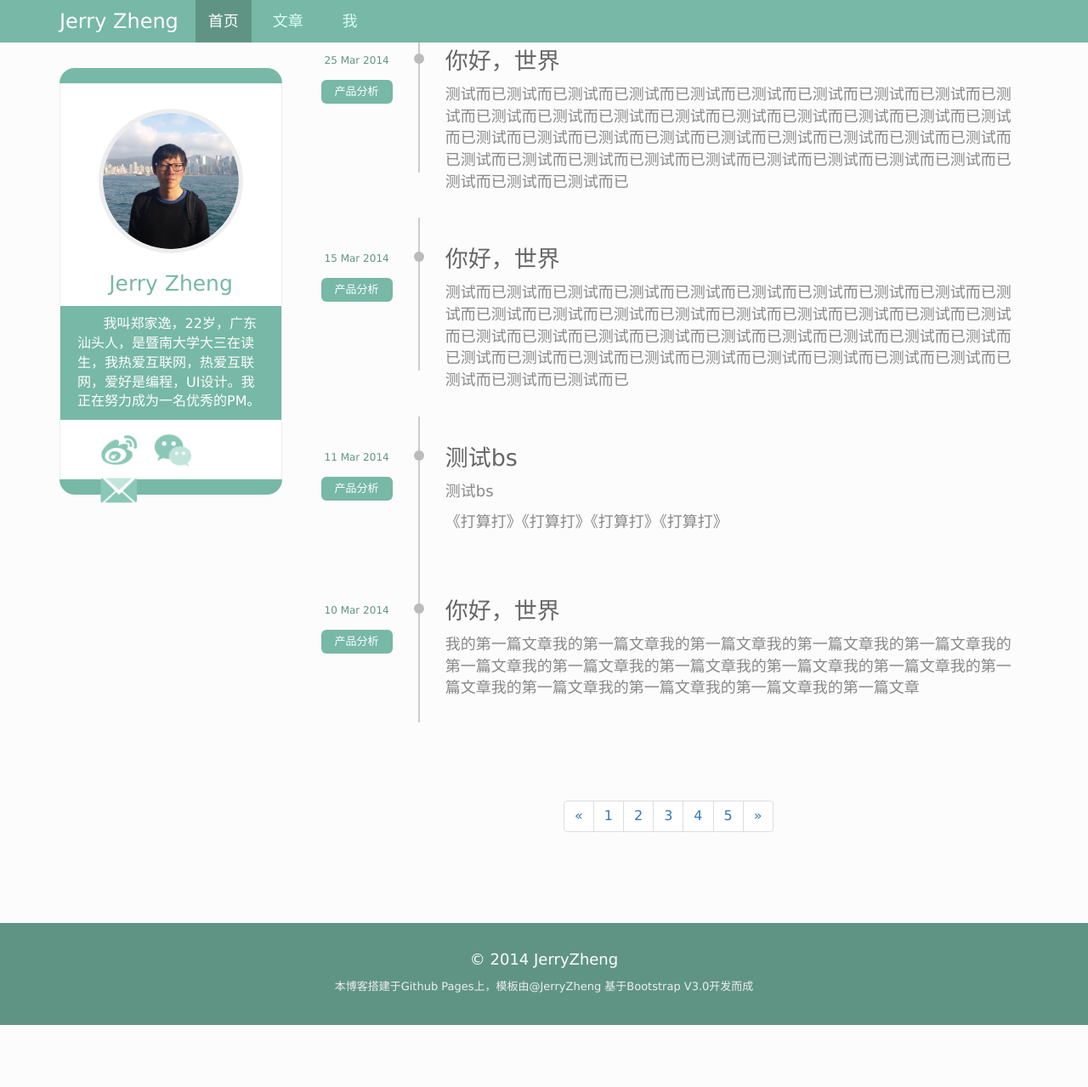
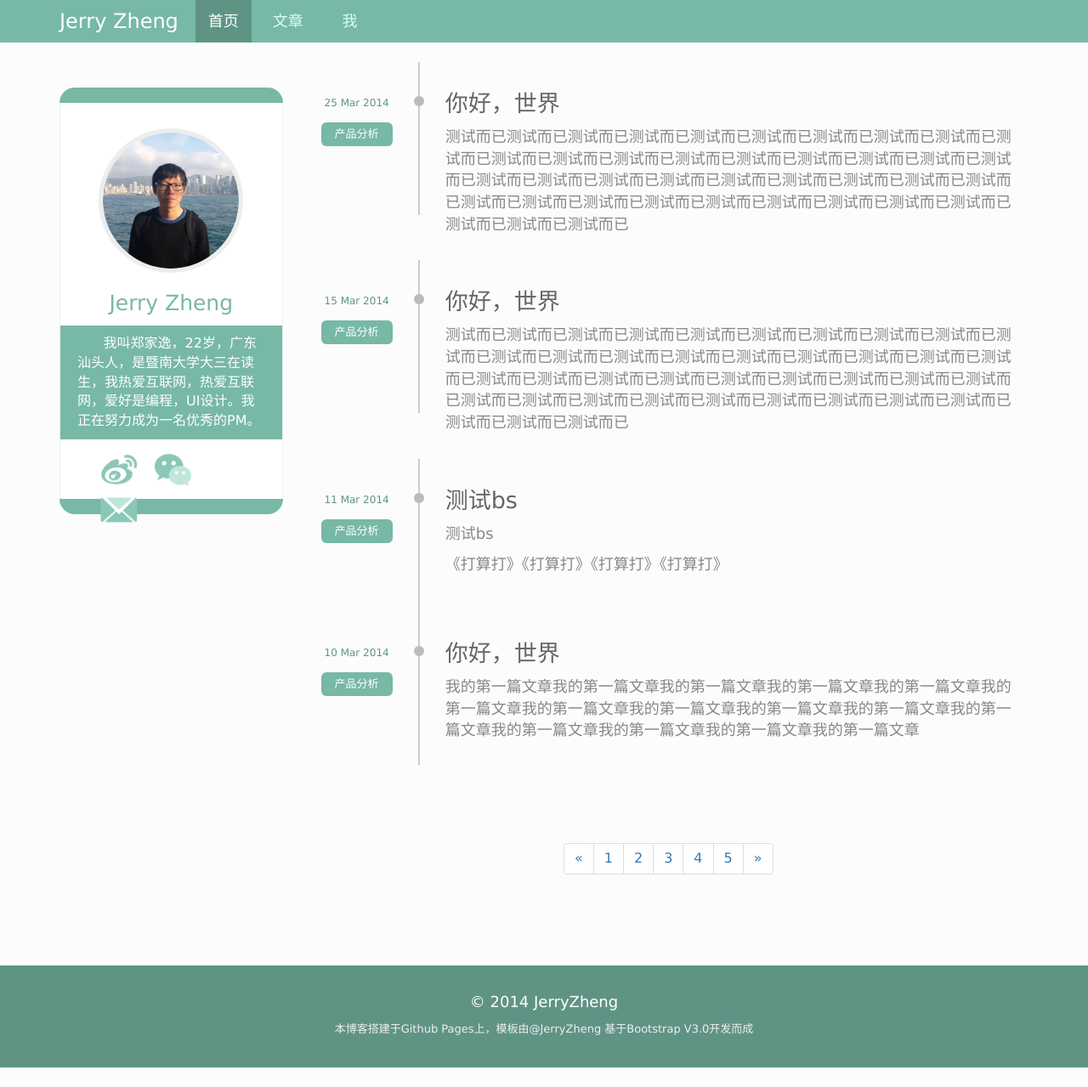
Before and after one commit to PMJerryZheng/myblog, a Jekyll site: the page built from index.html, in a window 1280 px wide and 1279 px high. Shown: the whole window at 85% size. Built offline with Jekyll 4.4.1, drawn with Linux system fonts in a browser that asks for light colours; nearby versions of some CDN libraries.

Commit message:
change date

```diff
--- a/css/index.css
+++ b/css/index.css
@@ -18,6 +18,7 @@ html {
 
 body {
 	position: relative; /* For scrollyspy */
+	padding-top: 50px; /* Account for fixed navbar */
     font-size: 16px;
     margin: 0;
     background-color: #fcfcfc;
```
